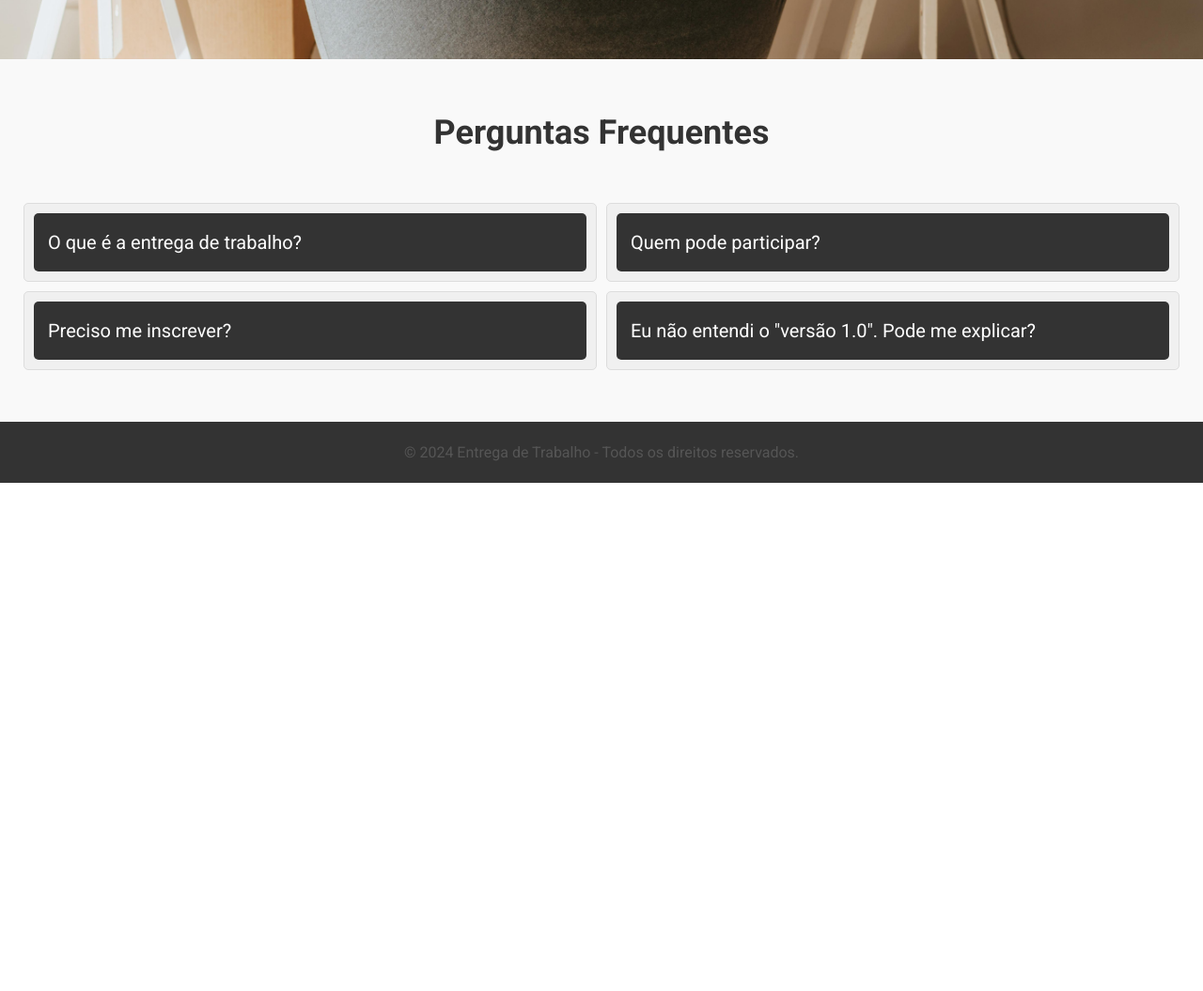
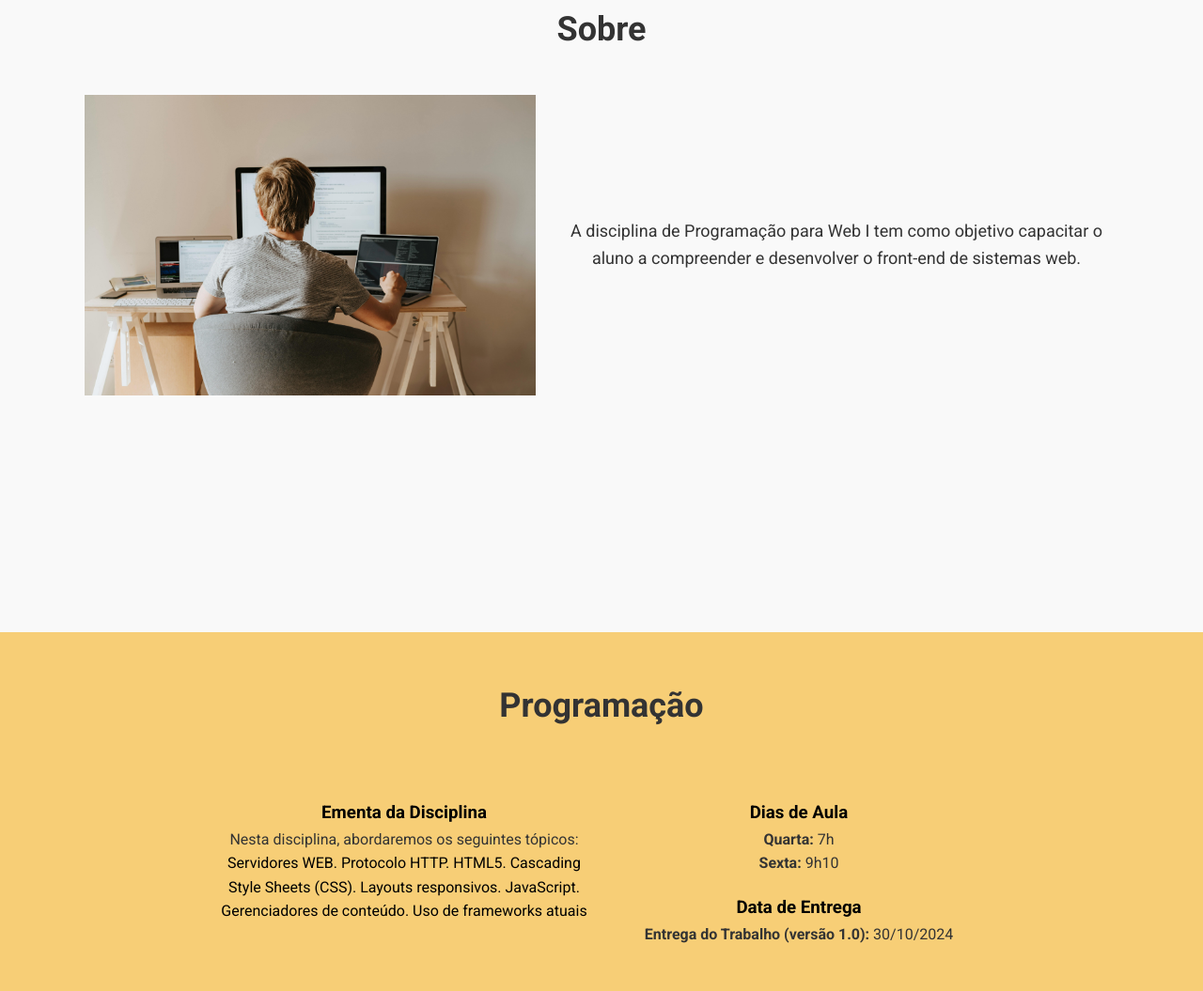
Before and after one commit to nattane-costa/P-gina-de-Eventos---Entrega-do-Trabalho, a plain HTML site: page index.html in a window 1280 px wide. Shown: the part 937-1992 px from the top of the page at 94% size. Before the commit the page ends 1451 px from the top, so only its background shows below. Drawn offline with Linux system fonts and the light colour scheme.

Commit message:
Acho que acabei.

```diff
--- a/css/estilo.css
+++ b/css/estilo.css
@@ -22,12 +22,13 @@ h2 {
 }
 
 p {
-  color: #555;
+  color: #333;
 }
 
 /*********************************************************/
 /* Header */
 header {
+  top: 0;
   position: fixed;
   top: 0;
   left: 0;
@@ -93,9 +94,18 @@ header {
 
 /*********************************************************/
 
+main {
+  position: absolute;
+}
+
+section {
+  scroll-margin-top: 90px;
+  transition: all 0.5s linear;
+}
+
 /* Seção Hero */
 .hero {
-  margin-top: 200px;
+  margin-top: 90px;
   background-image: url(../img/pexels-olia-danilevich-4974916.jpg);
   background-repeat: no-repeat;
   background-position: center center;
@@ -143,17 +153,83 @@ header {
   background-color: #e08d00;
 }
 
-/* Seção FAQ */
+/* Seção Sobre */
+
+.sobre,
+.programacao,
 .faq {
+  height: 90vh;
   padding: 50px 20px;
-  background-color: #f9f9f9;
+  background-color: #f9f9f9; /* Cor de fundo */
+  text-align: center; /* Centraliza o título */
 }
 
+.sobre-container {
+  display: flex; /* Exibe os itens em linha */
+  justify-content: center; /* Centraliza o conteúdo */
+  align-items: center; /* Alinha o conteúdo no topo */
+  flex-wrap: wrap; /* Permite que os itens se movam para a próxima linha se necessário */
+}
+
+.sobre-container img {
+  max-height: 40vh; /* Altura da imagem */
+  margin-right: 20px; /* Espaço à direita da imagem */
+}
+
+.sobre-container p,
+.sobre-contaner ementa,
+.sobre-container dias-aula {
+  max-width: 600px; /* Limita a largura máxima do texto */
+  margin: 0; /* Remove margens padrão */
+  font-size: 18px; /* Tamanho do texto */
+  display: flex;
+  justify-content: center;
+}
+
+.sobre h2,
+.programacao h2,
 .faq h2 {
   text-align: center;
   font-size: 36px;
   margin-bottom: 40px;
   color: #333;
+}
+
+/*Programação*/
+.programacao {
+  background-color: #f0a40089;
+}
+
+.programacao-container {
+  display: flex; /* Exibe os itens em linha */
+  justify-content: center; /* Centraliza o conteúdo horizontalmente */
+  align-items: flex-start; /* Alinha itens ao topo */
+  flex-wrap: wrap; /* Permite que os itens se movam para a próxima linha se necessário */
+}
+
+.programacao-container .ementa,
+.programacao-container .dias-aula {
+  flex: 1; /* Permite que os itens ocupem espaço proporcional */
+  margin: 10px; /* Espaçamento entre as colunas */
+  max-width: 400px; /* Limita a largura máxima */
+}
+
+.programacao-container h3 {
+  margin-top: 20px; /* Espaçamento acima do subtítulo */
+}
+
+.programacao-container ul {
+  list-style: none; /* Remove marcadores da lista */
+  padding: 0; /* Remove preenchimento */
+}
+
+.programacao-container ul li {
+  padding: 5px 0; /* Espaçamento entre os itens da lista */
+}
+/* Seção FAQ */
+.faq {
+  padding: 50px 20px;
+  background-color: #f9f9f9;
 }
 
 .faq-container {
@@ -239,6 +315,26 @@ footer {
   .faq-item {
     flex: 1 1 100%; /* Cada item ocupará 100% da largura em telas pequenas */
   }
+
+  .sobre-container {
+    flex-direction: column; /* Muda a direção para coluna em telas menores */
+    align-items: center; /* Centraliza os itens */
+  }
+
+  .sobre-container img {
+    margin-right: 0; /* Remove margem à direita da imagem */
+    margin-bottom: 20px; /* Espaço abaixo da imagem */
+  }
+
+  .programacao-container {
+    flex-direction: column; /* Muda a direção para coluna em telas menores */
+    align-items: center; /* Centraliza os itens */
+  }
+
+  .programacao-container .ementa,
+  .programacao-container .dias-aula {
+    max-width: 100%; /* Permite que ocupem 100% da largura */
+  }
 }
 
 @media (max-width: 600px) {
--- a/index.html
+++ b/index.html
@@ -32,10 +32,10 @@
           </label>
         </button>
         <ul class="nav-links">
-          <li><a href="#sobre">Sobre</a></li>
-          <li><a href="#programacao">Programação</a></li>
-          <li><a href="#faq">FAQ</a></li>
-          <li><a href="#contato">Contato</a></li>
+          <a href="#sobre"><li>Sobre</li></a>
+          <a href="#programacao"><li>Programação</li></a>
+          <a href="#faq"><li>FAQ</li></a>
+          <a href="#contato"><li>Contato</li></a>
         </ul>
       </nav>
     </header>
@@ -51,6 +51,41 @@
         <a href="mailto: nattane.luiza@ifgoiano.edu.br" class="btn"
           >Enviar Trabalho</a
         >
+      </div>
+    </section>
+
+    <!-- Seção Sobre -->
+    <section class="sobre" id="sobre">
+      <h2>Sobre</h2>
+
+      <div class="sobre-container">
+        <img src="img/pexels-olia-danilevich-4974916.jpg" alt="" />
+        <p>
+          A disciplina de Programação para Web I tem como objetivo capacitar o
+          aluno a compreender e desenvolver o front-end de sistemas web.
+        </p>
+      </div>
+    </section>
+
+    <!-- Seção Programação-->
+    <section class="programacao" id="programacao">
+      <h2>Programação</h2>
+
+      <div class="programacao-container">
+        <div class="ementa">
+          <h3>Ementa da Disciplina</h3>
+          <p>Nesta disciplina, abordaremos os seguintes tópicos:</p>
+          Servidores WEB. Protocolo HTTP. HTML5. Cascading Style Sheets (CSS).
+          Layouts responsivos. JavaScript. Gerenciadores de conteúdo. Uso de
+          frameworks atuais
+        </div>
+        <div class="dias-aula">
+          <h3>Dias de Aula</h3>
+          <p><strong>Quarta:</strong> 7h</p>
+          <p><strong>Sexta:</strong> 9h10</p>
+          <h3>Data de Entrega</h3>
+          <p><strong>Entrega do Trabalho (versão 1.0):</strong> 30/10/2024</p>
+        </div>
       </div>
     </section>
 
```
